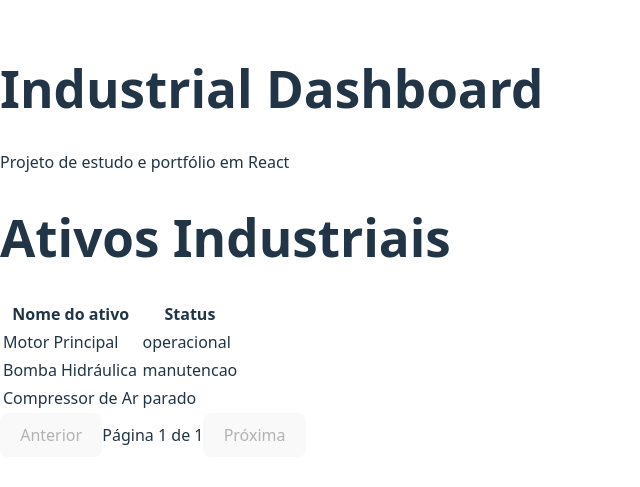
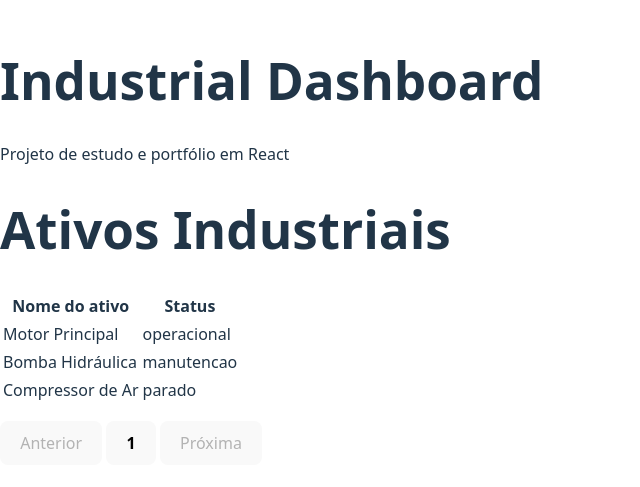
Before and after one commit to JonasJeronimo/dashboard-ativos-industriais, a React (Vite) app: page / in a window 1280 px wide. Shown: the part 159-646 px from the top of the page, without its empty margins (0-640 px from the left). Built offline with nearby package versions, Linux system fonts and the light colour scheme.

Commit message:
feat: adiciona paginação numérica à listagem de ativos

```diff
--- a/src/pages/AssetsPage.tsx
+++ b/src/pages/AssetsPage.tsx
@@ -1,67 +1,76 @@
-// Importamos o hook de estado do React
+// Hook de estado do React
 import { useState } from 'react'
 
-// Importamos o componente responsável por renderizar a lista.
-// A page apenas orquestra, não renderiza item por item.
+// Componente de listagem
 import { AssetList } from '../components/AssetList'
 
-// Importamos o tipo Asset para tipar os dados mockados.
+// Tipagem dos ativos
 import type { Asset } from '../types/asset'
-// 'import type' evita que isso vire código JavaScript no build
 
 export function AssetsPage() {
-  // Dados mockados simulando ativos industriais.
-  // Em um cenário real, isso viria de uma API.
+  // Dados mockados simulando ativos industriais
   const assets: Asset[] = [
     { id: '1', nome: 'Motor Principal', status: 'operacional' },
     { id: '2', nome: 'Bomba Hidráulica', status: 'manutencao' },
     { id: '3', nome: 'Compressor de Ar', status: 'parado' },
-    // você pode duplicar depois pra testar várias páginas
+    // depois você pode duplicar pra testar várias páginas
   ]
 
-  // Estado que controla a página atual
+  // Página atual
   const [currentPage, setCurrentPage] = useState(1)
 
-  // Quantidade fixa de itens por página
+  // Quantidade de itens por página
   const itemsPerPage = 10
 
-  // Índice inicial do recorte
+  // Cálculo dos índices do recorte
   const startIndex = (currentPage - 1) * itemsPerPage
-
-  // Índice final do recorte
   const endIndex = startIndex + itemsPerPage
 
-  // Ativos que serão exibidos na página atual
+  // Ativos visíveis na página atual
   const paginatedAssets = assets.slice(startIndex, endIndex)
 
   // Total de páginas
   const totalPages = Math.ceil(assets.length / itemsPerPage)
+
+  // Criamos um array com os números das páginas
+  // Ex: [1, 2, 3]
+  const pages = Array.from({ length: totalPages }, (_, index) => index + 1)
 
   return (
     <main>
       {/* Título da página */}
       <h1>Ativos Industriais</h1>
 
-      {/* Lista recebe apenas os ativos da página atual */}
+      {/* Lista recebe apenas os itens da página atual */}
       <AssetList assets={paginatedAssets} />
 
       {/* Controles de paginação */}
-      <nav>
+      <nav style={{ marginTop: '16px' }}>
+        {/* Botão anterior */}
         <button
-          // Não permite voltar da primeira página
           disabled={currentPage === 1}
           onClick={() => setCurrentPage((prev) => prev - 1)}
         >
           Anterior
         </button>
 
-        {/* Indicador simples de página */}
-        <span>
-          Página {currentPage} de {totalPages}
-        </span>
+        {/* Paginação numérica */}
+        {pages.map((page) => (
+          <button
+            key={page}
+            onClick={() => setCurrentPage(page)}
+            // Destacamos visualmente a página ativa
+            style={{
+              fontWeight: page === currentPage ? 'bold' : 'normal',
+              marginInline: '4px',
+            }}
+          >
+            {page}
+          </button>
+        ))}
 
+        {/* Botão próxima */}
         <button
-          // Não permite avançar além da última página
           disabled={currentPage === totalPages}
           onClick={() => setCurrentPage((prev) => prev + 1)}
         >
```
